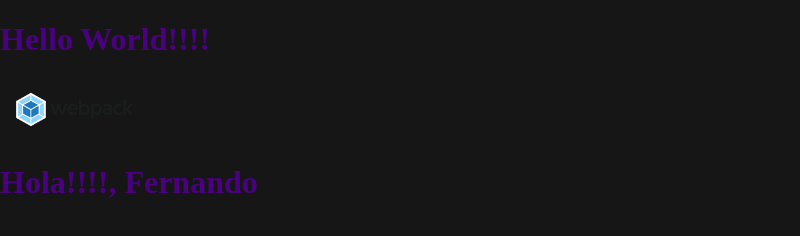
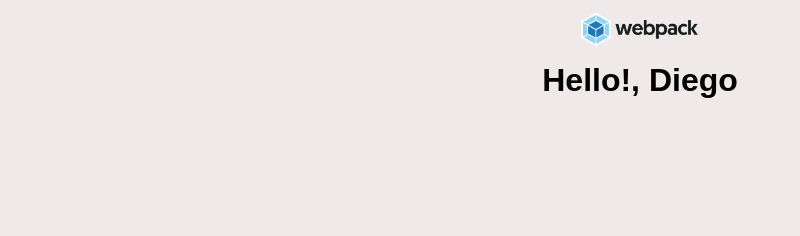
Before and after one commit to Dialtor/WebPack-Template, a website built with webpack: page src/index.html in a window 1280 px wide. Shown: the whole page, without its empty margins (0-800 px from the left). Built offline with nearby package versions, Linux system fonts and the light colour scheme; files whose address does not match are found by name.

Commit message:
Ajustando Template

```diff
--- a/src/css/componentes.css
+++ /dev/null
@@ -1,3 +0,0 @@
-h1 {
-    color: indigo;
-}
--- a/src/index.html
+++ b/src/index.html
@@ -4,10 +4,13 @@
     <meta charset="UTF-8">
     <meta http-equiv="X-UA-Compatible" content="IE=edge">
     <meta name="viewport" content="width=device-width, initial-scale=1.0">
-    <title>Document</title>
+    <title>Webpack Template</title>
 </head>
 <body>
-    <h1>Hello World!!!!</h1>
-    <img src="./assets//webpack-logo.png" alt="webpack-logo">
+    <main class="main-contain">
+        <section>
+            <img src="./assets//webpack-logo.png" alt="webpack-logo">
+        </section>
+    </main>
 </body>
 </html>
--- a/src/index.js
+++ b/src/index.js
@@ -1,6 +1,6 @@
-import {saludar} from './js/componentes'
+import {sayHello} from './js/component'
 import './styles.css'
 
-const nombre = 'Fernando'
+const name = 'Diego'
 
-saludar(nombre);
+sayHello(name);
--- /dev/null
+++ b/src/js/component.js
@@ -0,0 +1,9 @@
+import '../css/component.css';
+// import webpacklogo from '../assets/webpack-logo.png'
+
+export const sayHello = (name) => {
+
+    const h1 = document.createElement('h1');
+    h1.innerText = `Hello!, ${name}`
+    document.body.append(h1);
+}
--- a/src/js/componentes.js
+++ /dev/null
@@ -1,16 +0,0 @@
-import '../css/componentes.css';
-// import webpacklogo from '../assets/webpack-logo.png'
-
-export const saludar = (nombre) => {
-    console.log('Creando etiqueta h1')
-
-    const h1 = document.createElement('h1');
-    h1.innerText = `Hola!!!!, ${nombre}`
-
-    document.body.append(h1);
-
-
-    const img = document.createElement('img')
-    img.src = webpacklogo;
-    document.body.append(img);
-}
--- a/src/styles.css
+++ b/src/styles.css
@@ -1,6 +1,21 @@
+* {
+    margin: 0;
+    padding: 0;
+    font-family: sans-serif;
+}
+
 body {
-    margin: 0;
-    background-color: rgb(23, 22, 22);
+    background-color: rgb(239, 233, 233);
+}
+
+.main-contain {
+    display: flex;
+    align-items: center;
+    justify-content: center;
+}
+
+h1 {
+    text-align: center;
 }
 
 img {
```
Also changed, not shown: src/css/component.css (added).
